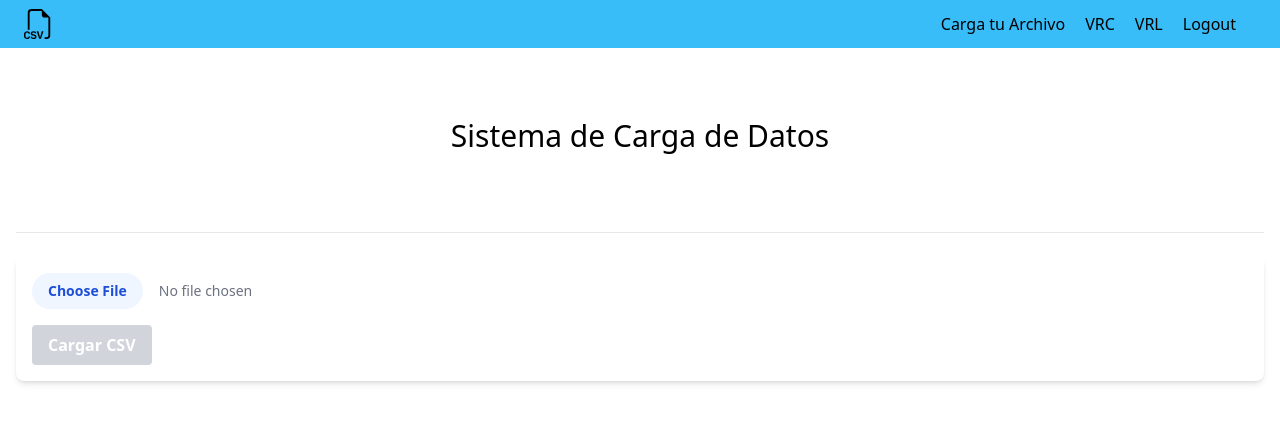
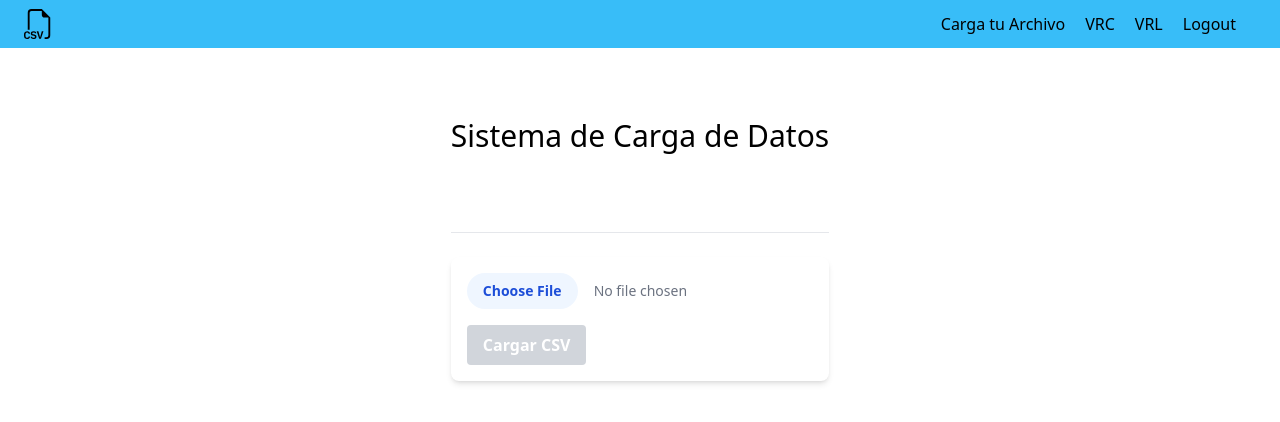
Before and after one commit to juan-arango35/reto-tecnico, a React (Vite) app: page / in a window 1280 px wide. Shown: the top 422 px of the page. Built offline with nearby package versions, Linux system fonts and the light colour scheme; sample sign-in values are in the browser's storage.

Commit message:
centrando input

```diff
--- a/src/pages/principal/Principal.jsx
+++ b/src/pages/principal/Principal.jsx
@@ -22,7 +22,7 @@ const Principal = () => {
       const saveState = JSON.parse(
         sessionStorage.getItem("estadoComponentePrincipal")
       );
-      console.log(saveState)
+      console.log(saveState);
       if (saveState) {
         setSuccessRecords(saveState.successRecords);
         setErrorRecords(saveState.errorRecords);
@@ -151,6 +151,7 @@ const Principal = () => {
   }
 
   return (
+    <div className="flex justify-center">
       <div className="min-h-screen bg-white p-4">
         <h1 className="bg-white h-36 flex justify-center items-center text-3xl mb-6">
           Sistema de Carga de Datos
@@ -216,6 +217,7 @@ const Principal = () => {
             </button>
           )}
       </div>
+    </div>
   );
 };
 
```
Lines whose indentation alone changed are shown as unchanged.
